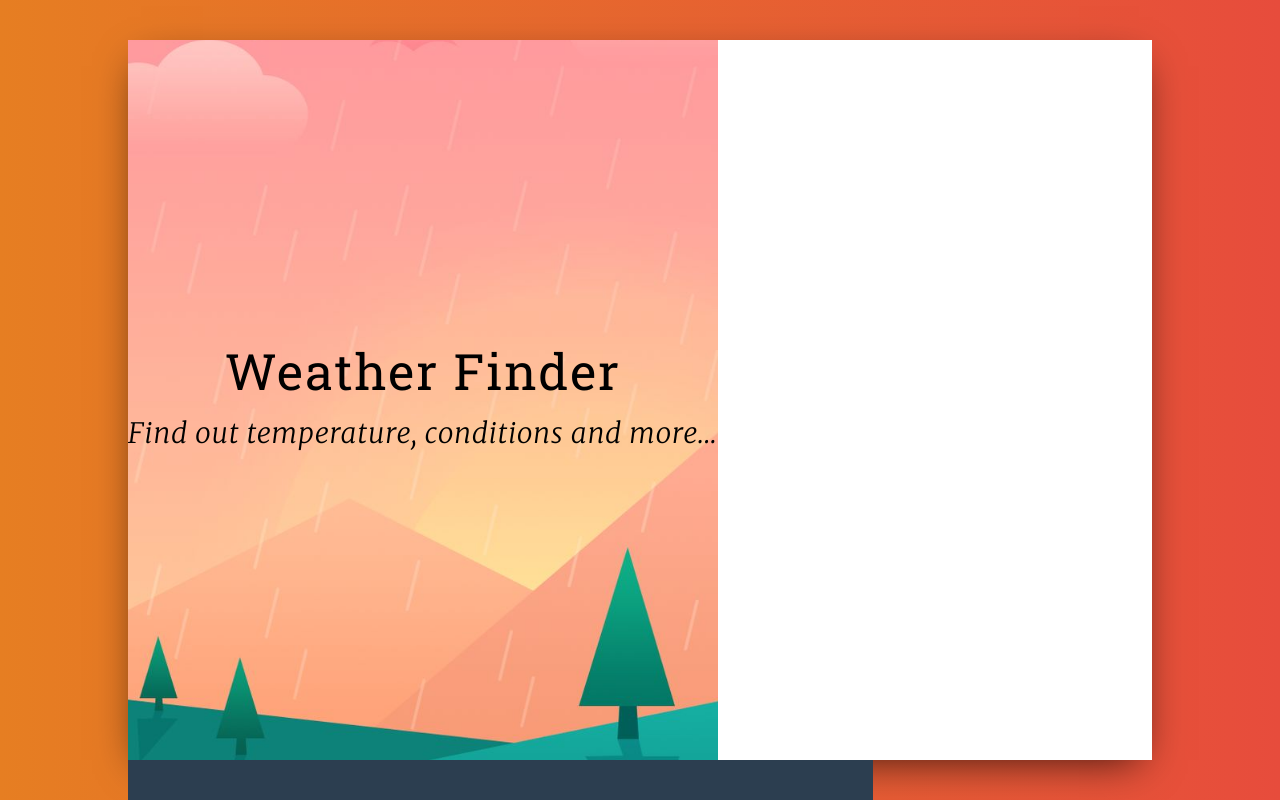
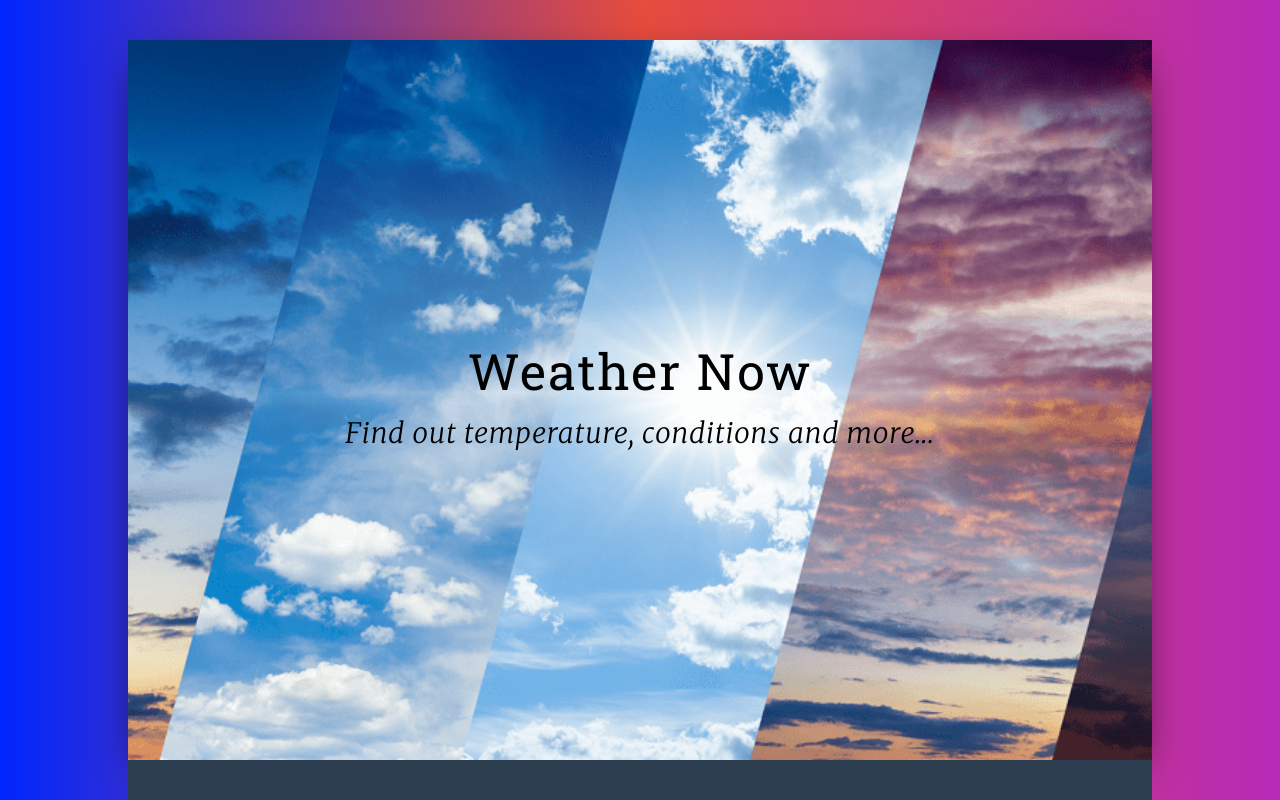
Before and after one commit to SamKlep/react-weather-app, a React (Create React App) app: page / in a window 1280 px wide. Shown: the top 800 px of the page. Built offline with nearby package versions, Linux system fonts and the light colour scheme.

Commit message:
changed main pic and custom gradient

```diff
--- a/src/App.css
+++ b/src/App.css
@@ -7,12 +7,14 @@ body {
 }
 
 .wrapper {
-  background: linear-gradient(to right, #e67e22, #e74c3c);
+  background: linear-gradient(to right, #0026ff, #e74c3c, #b62ab8);
   height: 100vh;
+  width: 100%;
   display: flex;
   justify-content: center;
   align-items: center;
 }
+
 
 .main {
   height: 90vh;
@@ -24,7 +26,7 @@ body {
 
 .title-container {
   height: 90vh;
-  background: url("img/bg.jpg") center center no-repeat;
+  background: url("img/weather.png") center center no-repeat;
   background-size: cover;
   display: flex;
   align-items: center;
@@ -53,6 +55,7 @@ body {
   height: 90vh;
   padding-top: 100px;
   padding-left: 50px;
+  align-items: center;
 }
 
 input[type="text"] {
--- a/src/App.js
+++ b/src/App.js
@@ -46,11 +46,9 @@ class App extends React.Component {
     }
     render() {
         return (
-            <div>
                 <div className="wrapper">
                     <div className="main">
-                        <div className="container">
-                            <div className="row">
+
                                 <div className="col-xs-5 title-container">
                                     <Titles />
                                 </div>
@@ -67,9 +65,8 @@ class App extends React.Component {
                                 </div>
                             </div>
                         </div>
-                    </div>
-                </div>
-            </div>
+
+
         );
     }
 };
--- a/src/components/Titles.js
+++ b/src/components/Titles.js
@@ -2,7 +2,7 @@ import React from 'react';
 
 const Titles = () => (
     <div>
-        <h1 className="title-container__title">Weather Finder</h1>
+        <h1 className="title-container__title">Weather Now</h1>
         <h3 className="title-container__subtitle">Find out temperature, conditions and more...</h3>
     </div>
 );
```
Also changed, not shown: src/img/bg.jpg (deleted), src/img/weather.png (added).
